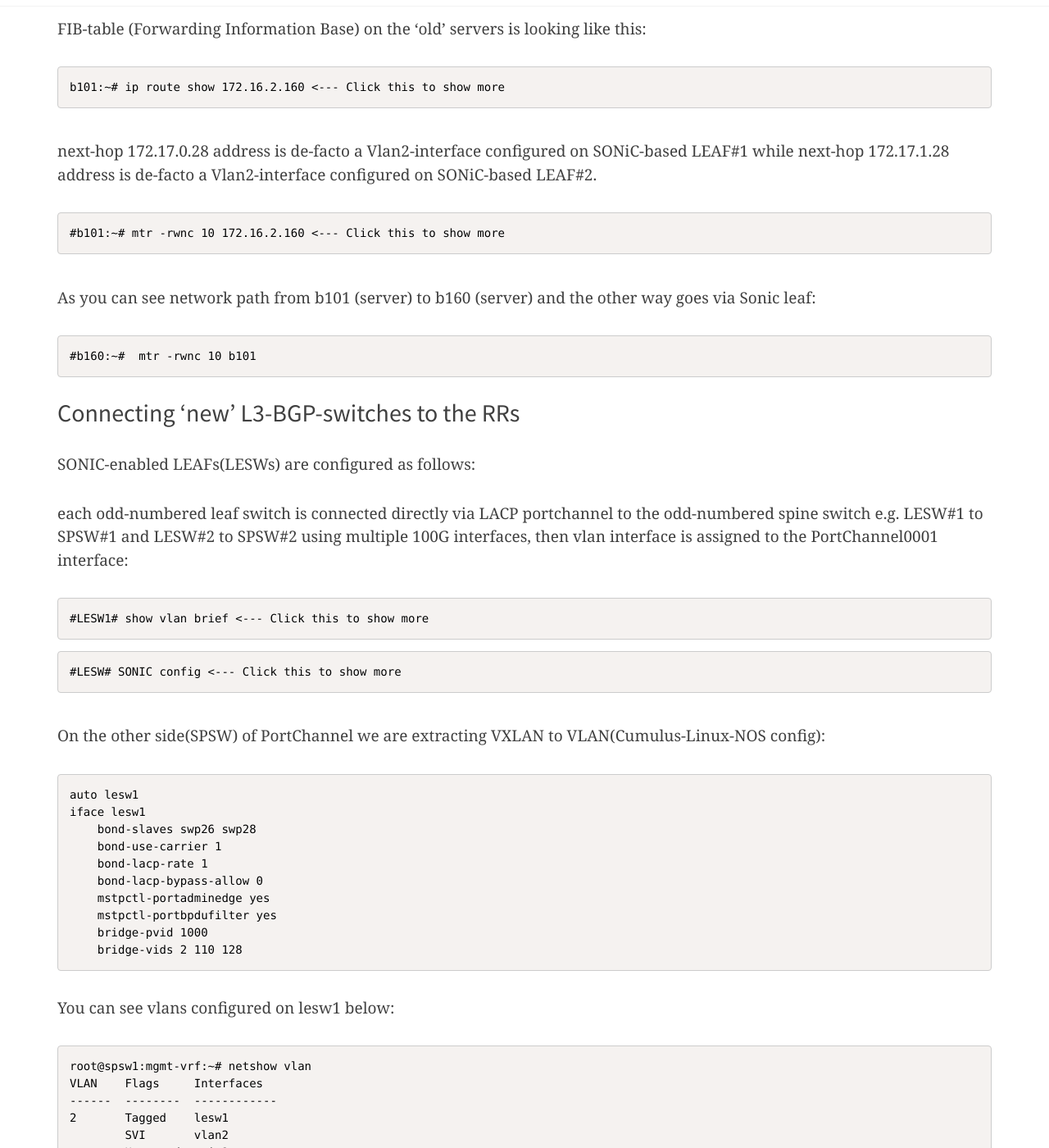
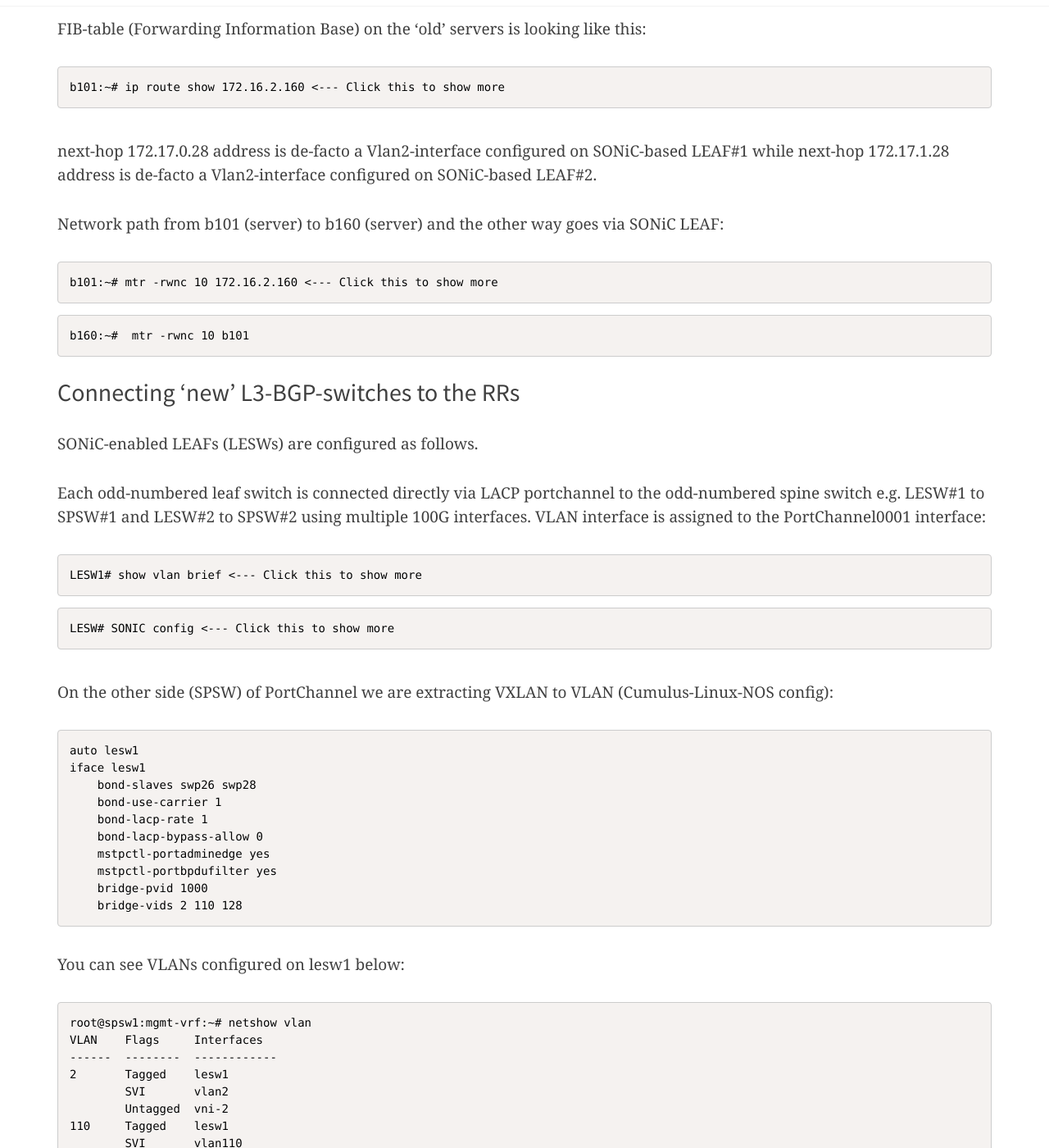
Before and after one commit to RTBHOUSE/techblog, a Jekyll site: the page built from _posts/2021-11-26-L2-EVPN-to-L3-concept-part3.markdown, in a window 1280 px wide and 1400 px high, scrolled down 5135 px. Shown: the whole window at 82% size. Built offline with Jekyll 4.4.1, drawn with Linux system fonts in a browser that asks for light colours; nearby versions of some CDN libraries; comment, search, counter and statistics services are not loaded; some of the changed text lies outside the part shown.

Commit message:
Update 2021-11-26-L2-EVPN-to-L3-concept-part3.markdown

````diff
--- a/_posts/2021-11-26-L2-EVPN-to-L3-concept-part3.markdown
+++ b/_posts/2021-11-26-L2-EVPN-to-L3-concept-part3.markdown
@@ -460,12 +462,10 @@ HOST: b101.creativecdn.net Loss%   Snt   Last   Avg  Best  Wrst StDev
 {% endhighlight %}
 </details>
 
-As you can see network path from b101 (server) to b160 (server) and the other way goes via Sonic leaf:
-
 <details>
 <summary>
 {% highlight text %}
-#b160:~#  mtr -rwnc 10 b101
+b160:~#  mtr -rwnc 10 b101
 {% endhighlight %}
 </summary>
 {% highlight text %}
@@ -475,20 +475,16 @@ HOST: b160.creativecdn.net Loss%   Snt   Last   Avg  Best  Wrst StDev
 {% endhighlight %}
 </details>
 
-
-
 ## Connecting 'new' L3-BGP-switches to the RRs
 
+SONiC-enabled LEAFs (LESWs) are configured as follows.
 
-SONIC-enabled LEAFs(LESWs) are configured as follows:
-
-each odd-numbered leaf switch is connected directly via LACP portchannel to the odd-numbered spine switch e.g. LESW#1 to SPSW#1 and LESW#2 to SPSW#2 using multiple 100G interfaces, then vlan interface is assigned to the PortChannel0001 interface:
-
+Each odd-numbered leaf switch is connected directly via LACP portchannel to the odd-numbered spine switch e.g. LESW#1 to SPSW#1 and LESW#2 to SPSW#2 using multiple 100G interfaces. VLAN interface is assigned to the PortChannel0001 interface:
 
 <details>
 <summary>
 {% highlight text %}
-#LESW1# show vlan brief <--- Click this to show more
+LESW1# show vlan brief <--- Click this to show more
 {% endhighlight %}
 </summary>
 {% highlight text %}
@@ -500,11 +496,10 @@ each odd-numbered leaf switch is connected directly via LACP portchannel to the
 {% endhighlight %}
 </details>
 
-
 <details>
 <summary>
 {% highlight text %}
-#LESW# SONIC config <--- Click this to show more
+LESW# SONIC config <--- Click this to show more
 {% endhighlight %}
 </summary>
 {% highlight text %}
@@ -536,7 +531,7 @@ config vlan member add 2 PortChannel0001
 {% endhighlight %}
 </details>
 
-On the other side(SPSW) of PortChannel we are extracting VXLAN to VLAN(Cumulus-Linux-NOS config):
+On the other side (SPSW) of PortChannel we are extracting VXLAN to VLAN (Cumulus-Linux-NOS config):
 
 ```
 auto lesw1
@@ -551,7 +546,7 @@ iface lesw1
 	bridge-vids 2 110 128
 ```
 
-You can see vlans configured on lesw1 below:
+You can see VLANs configured on lesw1 below:
 
 ```
 root@spsw1:mgmt-vrf:~# netshow vlan
@@ -571,7 +566,7 @@ VLAN    Flags     Interfaces
 
 As you can see this is **demarcation point** between old flat L2 EVPN-based network and the new L3-BGP-only based hosts.
 
-The amount of traffic is constatly growing and our setup allows scaling-up: we have interconnection consisting of 16x100Gbit/s ports coupled between each Spine and Leaf pair giving 3.2Tbit/s total BW - but please be aware that we can scale up as we grow!
+The amount of traffic is constatly growing and our setup allows scaling-up. We have interconnection consisting of 16x100Gbit/s ports coupled between each Spine and Leaf pair giving 3.2Tbit/s total BW - but please be aware that we can scale up as we grow!
 Now our biggest bandwidth-consuming DB cluster is using around 600Gbit/s at its peak and still growing! Each server of this cluster is serving flawlessly over 70Gbit/s TCP traffic!
 
 ![image alt <>](/pics/grafana_db_cluster_bandwidth.png)
````
Also changed, not shown: other parts of _posts/2021-11-26-L2-EVPN-to-L3-concept-part3.markdown (+3 -1 lines).
